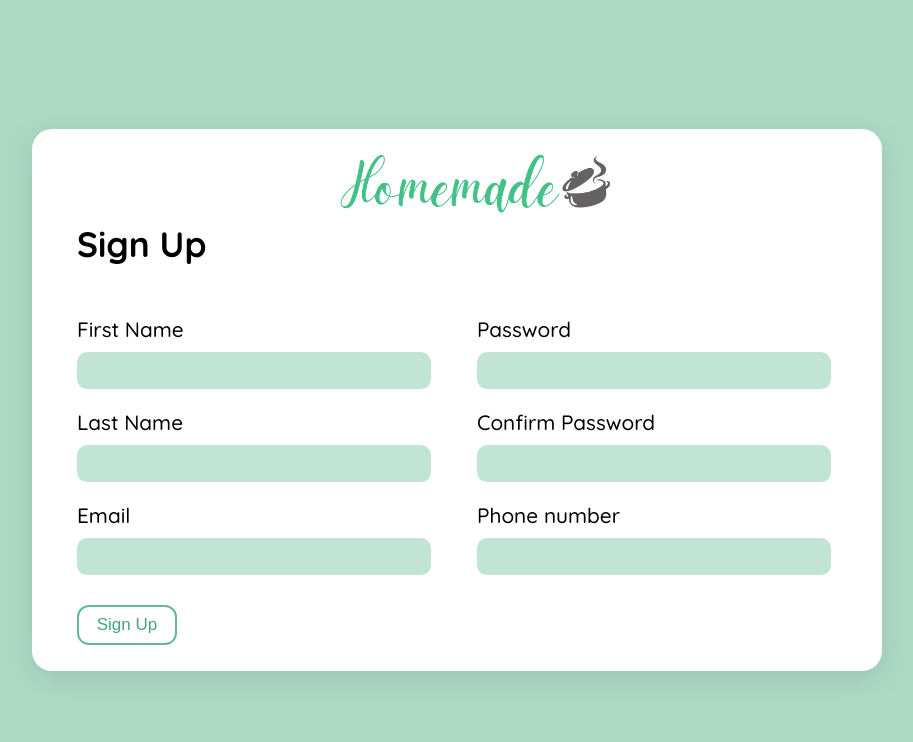
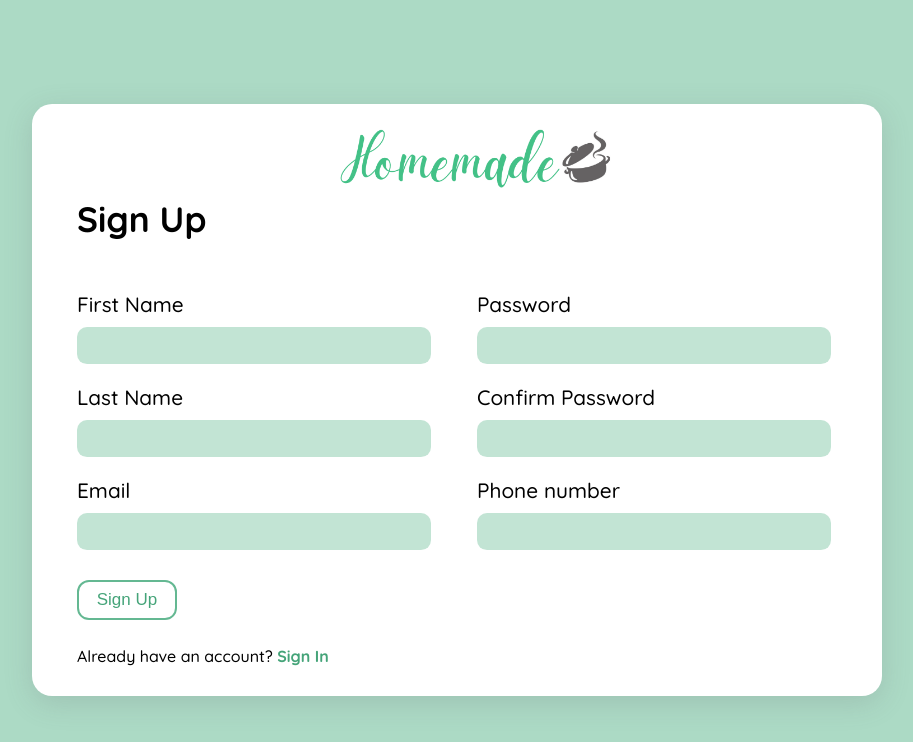
Before and after one commit to malak-joumaa/Homemade, a React (Create React App) app in the folder frontend/: page /sign-up in a window 1280 px wide. Shown: the top 742 px of the page, without its empty margins (183-1096 px from the left). Built offline with nearby package versions, Linux system fonts and the light colour scheme.

Commit message:
Frontend: Adding link to sign-in page

```diff
--- a/frontend/src/index.css
+++ b/frontend/src/index.css
@@ -96,10 +96,12 @@ code {
   border: 2px solid #64b892;
   margin-bottom: 10px;
   margin-top: 10px;
+  text-align: center;
 }
 
 .register p{
   font-weight: 500;
+  margin-bottom: 30px;
 }
 
 .register a{
--- a/frontend/src/pages/SignUp.js
+++ b/frontend/src/pages/SignUp.js
@@ -42,8 +42,10 @@ const SignUp = () => {
           <br />
           <button onClick={() => {}}>Sign Up</button>
           <br />
-          {/* Sign Up */}
-          <p>{/* Don't have an account? <Link to="/sign-up"></Link> */}</p>
+          {/* Sign In */}
+          <p>
+            Already have an account? <Link to="/sign-in">Sign In</Link>
+          </p>
         </div>
       </div>
     </div>
```
